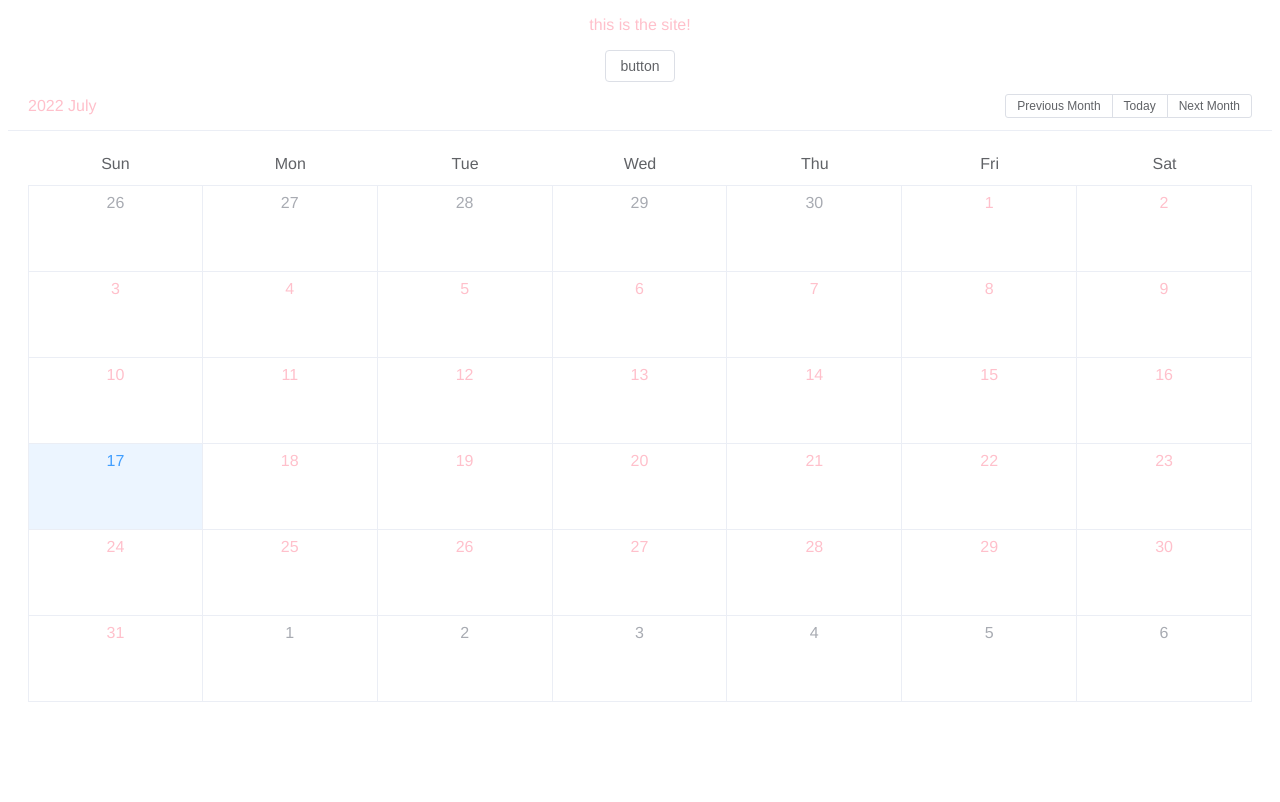
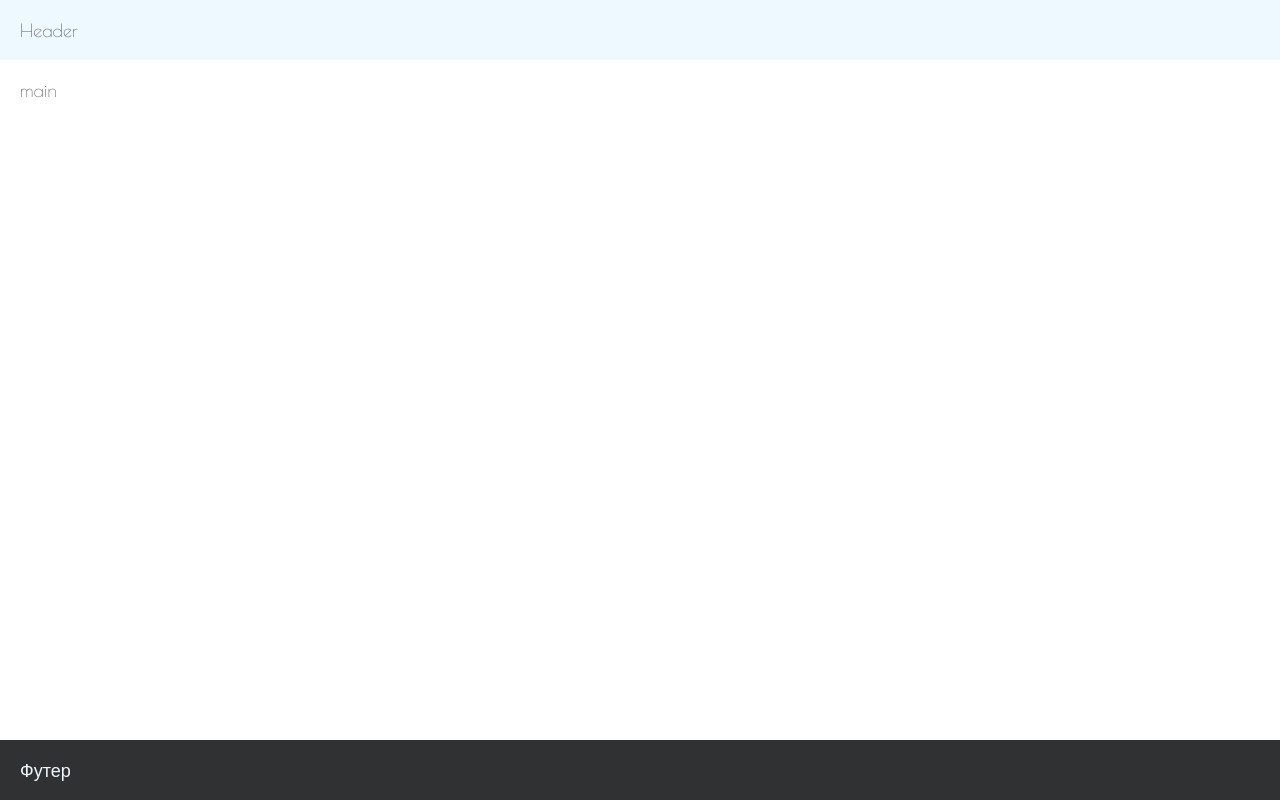
Before and after one commit to logzka/clean-skin-laser-frontend, a Vue app: page / in a window 1280 px wide. Built offline with nearby package versions, Linux system fonts and the light colour scheme.

Commit message:
Adding&Modifing Sites components.

```diff
--- a/public/index.html
+++ b/public/index.html
@@ -12,6 +12,5 @@
       <strong>We're sorry but <%= htmlWebpackPlugin.options.title %> doesn't work properly without JavaScript enabled. Please enable it to continue.</strong>
     </noscript>
     <div id="app"></div>
-    <!-- built files will be auto injected -->
   </body>
 </html>
--- a/src/App.vue
+++ b/src/App.vue
@@ -3,10 +3,5 @@
 </template>
 
 <style lang="stylus">
-#app
-  font-family: Avenir, Helvetica, Arial, sans-serif
-  -webkit-font-smoothing: antialiased
-  -moz-osx-font-smoothing: grayscale
-  text-align: center
-  color: #2c3e50
+  @import "./main.styl"
 </style>
--- a/src/components/site/SiteFooter.vue
+++ b/src/components/site/SiteFooter.vue
@@ -0,0 +1,15 @@
+<template lang="pug">
+el-footer.footer(
+  height="60px"
+  )
+  .footer-inner
+    | Футер
+</template>
+
+<style lang="stylus" scoped>
+.footer
+  background #303133
+  color #EDF9FF
+  &-inner
+    padding 20px 0
+</style>
--- a/src/components/site/SiteHeader.vue
+++ b/src/components/site/SiteHeader.vue
@@ -0,0 +1,12 @@
+<template lang="pug">
+el-header.header
+  .header-inner
+    | Header
+</template>
+
+<style lang="stylus" scoped>
+.header
+    background #EDF9FF
+    &-inner
+        padding 20px 0
+</style>
--- a/src/components/site/SiteMain.vue
+++ b/src/components/site/SiteMain.vue
@@ -0,0 +1,11 @@
+<template lang="pug">
+el-main.main
+  .main-inner
+    | main
+</template>
+
+<style lang="stylus" scoped>
+.main
+  &-inner
+    overflow auto
+</style>
--- /dev/null
+++ b/src/main.styl
@@ -0,0 +1,14 @@
+@import url('https://fonts.googleapis.com/css2?family=Poiret+One&display=swap')
+
+body
+  margin 0
+  *
+    box-sizing border-box
+
+#app
+  font-family 'Poiret One', sans-serif
+  -webkit-font-smoothing antialiased
+  -moz-osx-font-smoothing grayscale
+  font-size 18px
+  font-weight 200
+  color #606266
--- a/src/views/Site.vue
+++ b/src/views/Site.vue
@@ -1,28 +1,31 @@
 <template lang="pug">
 .site
-  p this is the site!
-  el-button(
-    plain
-
-    @click="click"
-  ) button
-  el-calendar
+  el-container.site-container
+    site-header
+    site-main
+    site-footer
 </template>
 
 <script>
+import SiteHeader from '@/components/site/SiteHeader.vue';
+import SiteMain from '@/components/site/SiteMain.vue';
+import SiteFooter from '@/components/site/SiteFooter.vue';
+
 export default {
   name: 'site-view',
   components: {
+    SiteHeader,
+    SiteMain,
+    SiteFooter,
   },
   methods: {
-    click(e) {
-      console.log(e);
-    },
   },
 };
 </script>
 
 <style lang="stylus" scoped>
 .site
-  color pink
+  &-container
+    display grid
+    grid-template-rows 60px calc(100vh - 120px) 60px
 </style>
```
Also changed, not shown: src/assets/logo.png (deleted).
